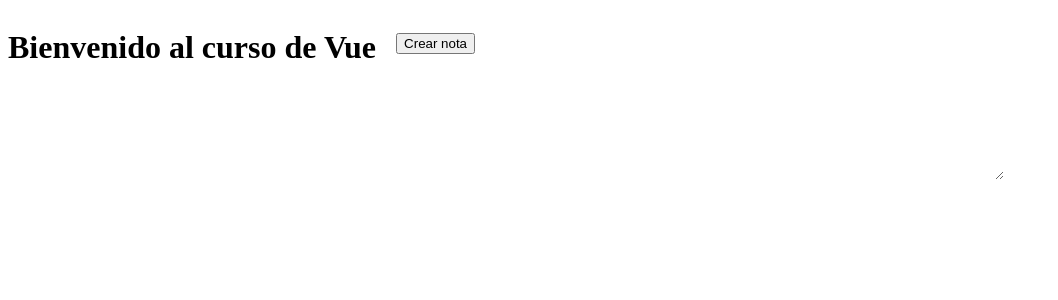
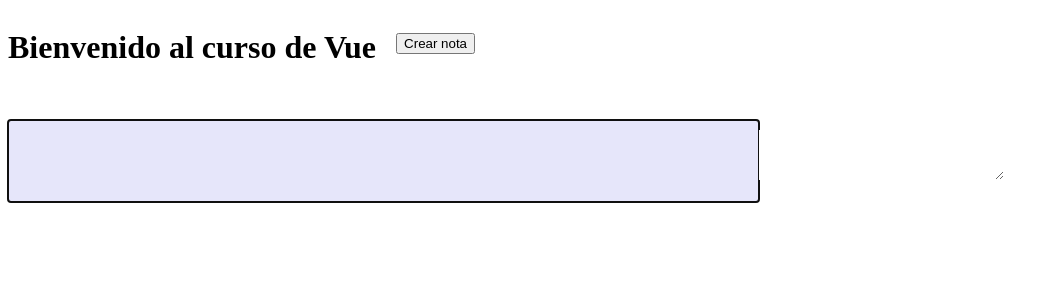
Before and after one commit to T0KK3N/vue_module_9, a Vue app: page / in a window 1280 px wide. Both pictures are taken after a click on the button "Crear nota". Shown: the top 300 px of the page, without its empty margins (0-1058 px from the left). Built offline with nearby package versions, Linux system fonts and the light colour scheme.

Commit message:
Module 9

```diff
--- a/src/App.vue
+++ b/src/App.vue
@@ -16,7 +16,7 @@
       </ul>
     </nav>
     <div v-if="notaActual" class="current-note">
-      <input v-model="notaActual.titulo" />
+      <input v-model="notaActual.titulo" ref="notaTitulo" />
 
       <textarea v-model="notaActual.contenido"> </textarea>
     </div>
@@ -40,6 +40,10 @@ export default {
       this.notas.push(nuevaNota);
 
       this.notaActual = nuevaNota;
+
+      this.$nextTick(function() {
+        this.$refs.notaTitulo.focus();
+      });
     },
   },
 };
```
